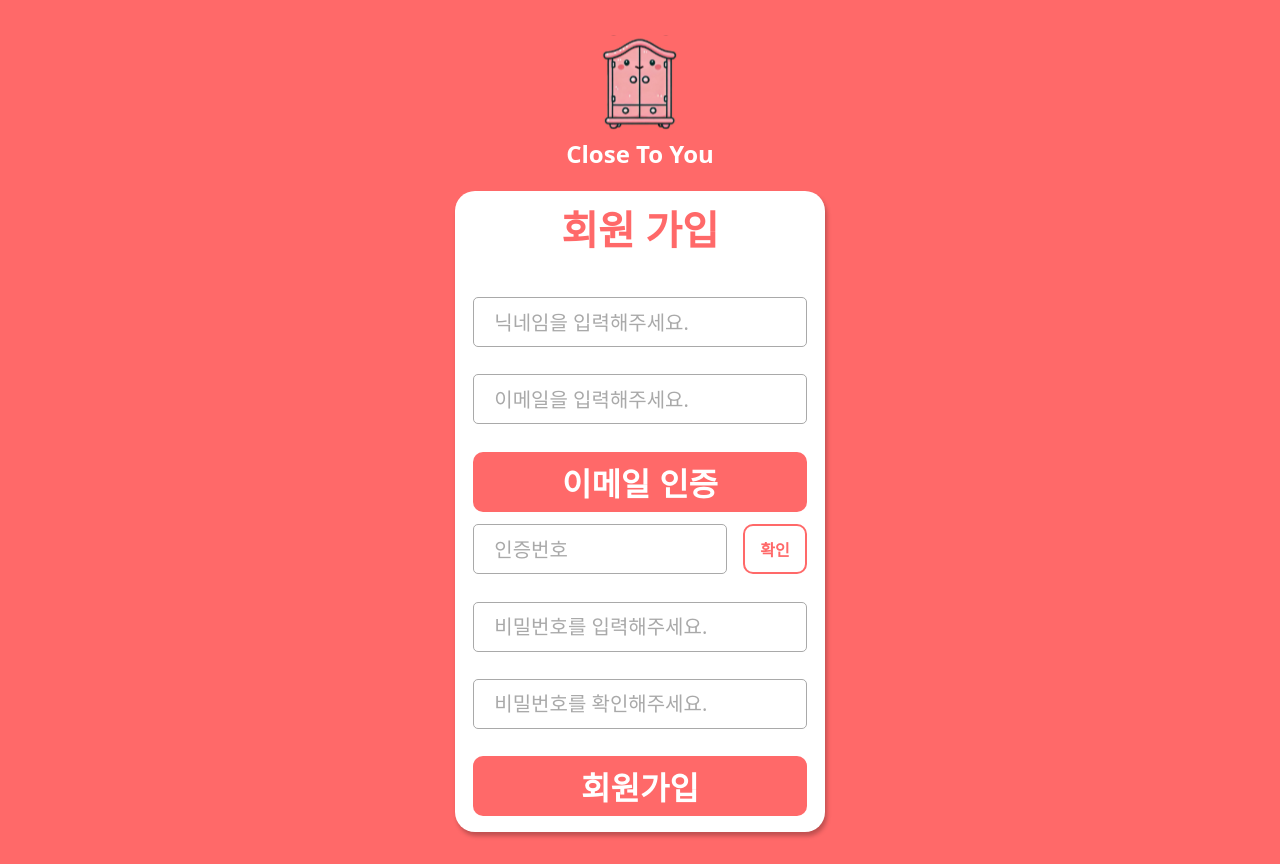
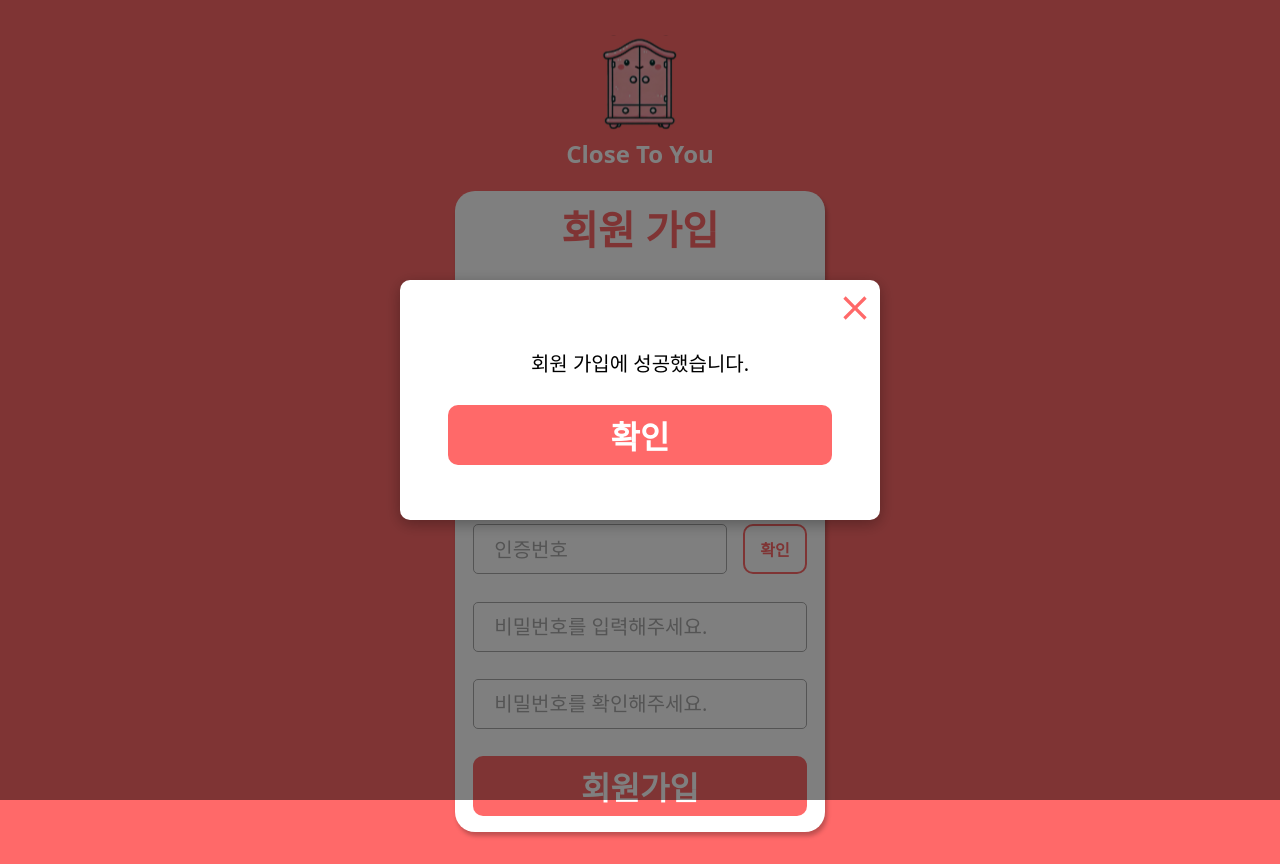
Before and after one commit to Dongbok-Lee/CloseToYou, a React (Vite) app in the folder frontend/CloseToYou/: page /signup in a window 1280 px wide. Built offline with nearby package versions, Linux system fonts and the light colour scheme; no server answers; a web font is replaced by a local one.

Commit message:
feat: 회원가입, 로그인 성공 시 모달창
Signed-off-by: 백하람 <developer.venice@gmail.com>

```diff
--- a/frontend/CloseToYou/src/components/modal/Modal.jsx
+++ b/frontend/CloseToYou/src/components/modal/Modal.jsx
@@ -5,6 +5,7 @@ import {
   DeleteText,
   ModalContainer,
   ModalWrapper,
+  Text,
   TextBox,
   TextInputWrapper,
 } from "./ModalStyle";
@@ -24,6 +25,7 @@ const Modal = ({
   setFirstValue,
   setSecondValue,
   handleTouchConfirmButton,
+  content,
   children,
 }) => {
   const deleteMessage = "정말 삭제하시겠습니까?";
@@ -81,6 +83,8 @@ const Modal = ({
             <TextBox id="modal-description">
               <DeleteText id="modal-title">{deleteMessage}</DeleteText>
             </TextBox>
+          ) : modalType === "text" ? (
+            <Text>{content}</Text>
           ) : (
             <TextInputWrapper>
               {modalSize !== "" && (
--- a/frontend/CloseToYou/src/components/modal/ModalStyle.js
+++ b/frontend/CloseToYou/src/components/modal/ModalStyle.js
@@ -13,7 +13,7 @@ export const ModalContainer = styled.div`
   align-items: center;
   background: rgba(0, 0, 0, 0.5);
   z-index: 1000;
-    -webkit-tap-highlight-color: transparent
+  -webkit-tap-highlight-color: transparent;
 `;
 
 export const ModalWrapper = styled.div`
@@ -92,3 +92,7 @@ export const TextInputWrapper = styled.div`
 
   gap: 0.5rem;
 `;
+
+export const Text = styled.p`
+  font-size: 1.25rem;
+`;
--- a/frontend/CloseToYou/src/pages/signin/SignInPage.jsx
+++ b/frontend/CloseToYou/src/pages/signin/SignInPage.jsx
@@ -1,12 +1,12 @@
 import { useEffect, useState } from "react";
 import { useNavigate } from "react-router-dom";
 import {
+  ErrorText,
   SignInPageContainer,
   SignInTitle,
-  UserInfoInputWrapper,
-  ErrorText,
   SignInUpButtonWrapper,
   SNSButtonWrapper,
+  UserInfoInputWrapper,
 } from "./SignInPageStyle";
 
 import Logo from "../../assets/icons/etc/signin-logo.svg?react";
@@ -18,17 +18,17 @@ import { placeholder } from "../../constants/placeholder";
 import { error } from "../../constants/error";
 
 import { useUserStore } from "../../stores/user";
+import Modal from "../../components/modal/Modal.jsx";
 
 const SignInPage = () => {
+  const [isOpenSuccessModal, setIsOpenSuccessModal] = useState(false);
+
   const { addSignIn, setSignInResponse, signInResponse, isSuccess } = useUserStore();
 
   const nav = useNavigate();
 
   useEffect(() => {
-    if (isSuccess) {
-      alert("로그인 되었습니다.");
-      nav("/closets", { replace: true });
-    }
+    isSuccess && setIsOpenSuccessModal(true);
   }, [isSuccess]);
 
   const [email, setEmail] = useState("");
@@ -66,6 +66,15 @@ const SignInPage = () => {
 
   return (
     <SignInPageContainer className="page">
+      {isOpenSuccessModal && (
+        <Modal
+          modalType="text"
+          setIsOpenModal={setIsOpenSuccessModal}
+          handleTouchConfirmButton={() => nav("/closets", { replace: true })}
+          content="로그인에 성공했습니다."
+          children="확인"
+        ></Modal>
+      )}
       <SignInTitle tabIndex={0}>Close To You</SignInTitle>
       <Logo></Logo>
       <UserInfoInputWrapper>
--- a/frontend/CloseToYou/src/pages/signup/SignUpPage.jsx
+++ b/frontend/CloseToYou/src/pages/signup/SignUpPage.jsx
@@ -2,17 +2,17 @@ import { useState } from "react";
 import { useNavigate } from "react-router-dom";
 
 import {
+  AuthCodeWrapper,
+  AuthWrapper,
+  ErrorText,
+  PasswordWrapper,
+  SignUpBox,
+  SignUpInfoNickname,
+  SignUpInfoTitle,
+  SignUpLogoImg,
   SignUpPageContainer,
-  SignUpLogoImg,
   SignUpTitle,
   SingUpInfoWrapper,
-  SignUpInfoTitle,
-  SignUpInfoNickname,
-  AuthWrapper,
-  AuthCodeWrapper,
-  PasswordWrapper,
-  SignUpBox,
-  ErrorText,
 } from "./SignUpPageStyle";
 
 import { placeholder } from "../../constants/placeholder";
@@ -25,6 +25,7 @@ import logo from "../../assets/icons/etc/signin-logo.svg";
 
 import { useEmailStore } from "../../stores/email";
 import { useUserStore } from "../../stores/user";
+import Modal from "../../components/modal/Modal.jsx";
 
 const SignUpPage = () => {
   const nav = useNavigate();
@@ -47,8 +48,8 @@ const SignUpPage = () => {
   const [authCode, setAuthCode] = useState("");
   const [password, setPassword] = useState("");
   const [passwordCheck, setPasswordCheck] = useState("");
-
   const [isPasswordCorrect, setIsPasswordCorrect] = useState(true);
+  const [isOpenSuccessModal, setIsOpenSuccessModal] = useState(true);
 
   const handleTouchSignUpButton = e => {
     e.target.focus();
@@ -62,8 +63,7 @@ const SignUpPage = () => {
     }
 
     if (passwordCheck !== "" && isPasswordCorrect && isSuccess) {
-      alert("회원 가입이 완료되었습니다.");
-      nav("/signin", { replace: true });
+      setIsOpenSuccessModal(true);
     }
 
     if (!isSuccess) {
@@ -135,6 +135,15 @@ const SignUpPage = () => {
 
   return (
     <SignUpPageContainer className="page">
+      {isOpenSuccessModal && (
+        <Modal
+          modalType="text"
+          setIsOpenModal={setIsOpenSuccessModal}
+          handleTouchConfirmButton={() => nav("/signin", { replace: true })}
+          content="회원 가입에 성공했습니다."
+          children="확인"
+        ></Modal>
+      )}
       <SignUpLogoImg src={logo} alt="Close To You Logo"></SignUpLogoImg>
       <SignUpTitle>Close To You</SignUpTitle>
       <SingUpInfoWrapper>
```
Lines whose indentation alone changed are shown as unchanged.
